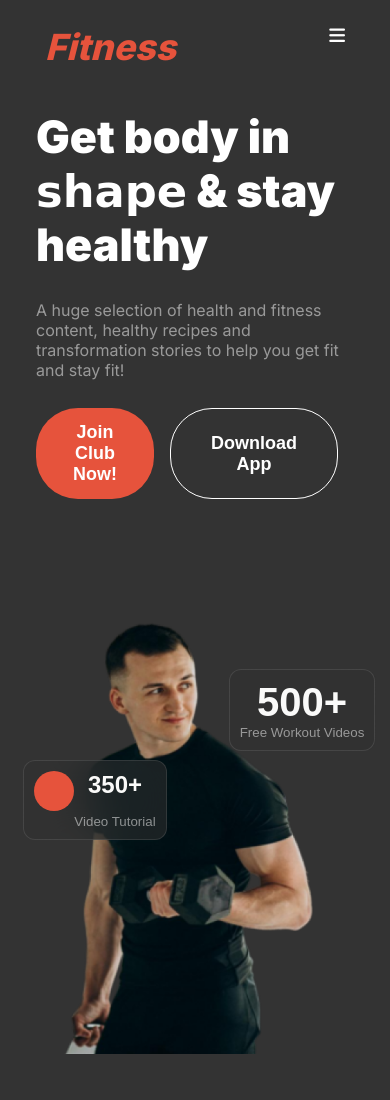
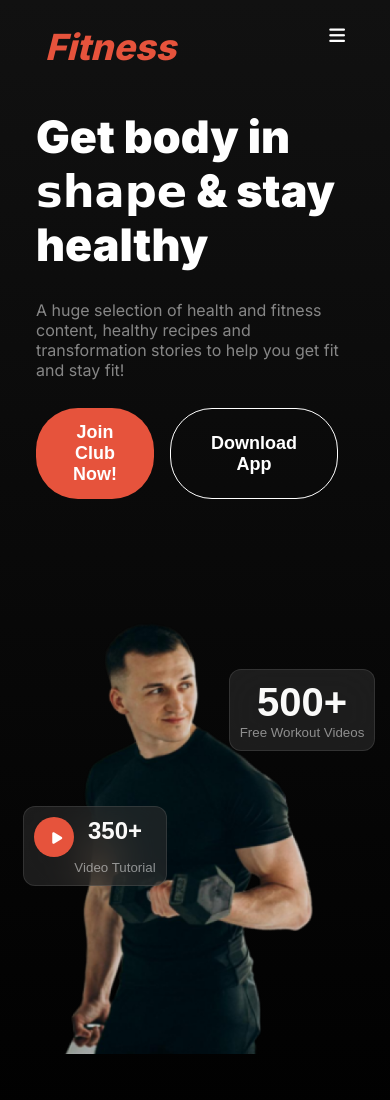
Before and after one commit to AyeshaFerdous/Assignment-2, a plain HTML site: page index.html in a window 390 px wide. Shown: the top 1100 px of the page. Drawn offline with Linux system fonts and the light colour scheme; a web font is replaced by a local one.

Commit message:
change some codes

```diff
--- a/index.html
+++ b/index.html
@@ -55,7 +55,7 @@
 
                 </div>
                 <button id="badge-2">
-                    <div class="box"></div>
+                    <div class="box"><i class="fa-solid fa-play play-icon"></i></div>
                     <div class="badge-2-desc">
                         <span id="badge-2-title">350+</span>
                     <br>
@@ -71,6 +71,7 @@
 
     <main>
         <div class="container">
+            <!-- change habits section starts here -->
        <section id="change-habits">
         <h3 class="section-title">Change Your Habits</h3>
         <p class="section-subtitle primary-color">We believe fitness should be accessible to everyone, everywhere, regardless of income or access to a gym.</p>
@@ -114,7 +115,9 @@
             </div>
         </div>
        </section>
+           <!-- change habits section ends here -->
 
+           <!-- extra-mile section starts here -->
        <section id="extra-mile" >
         <div class="extra-mile-section-container display-flex">
             <div class="extra-mile-content">
@@ -127,7 +130,9 @@
             </div>
         </div>
        </section>
+       <!-- extra mile section ends here -->
     </div>
+    <!-- bmi-calculator section starts here -->
     <div class="bmi-calculator-title-section">
         <h3 class="section-title title">BMI Calculator</h3>
         <p class="section-subtitle subtitle primary-color">We believe fitness should be accessible to everyone, everywhere, regardless of income or access to a gym.</p>
@@ -190,8 +195,9 @@
         </div>
        </section>
 
+       <!-- bmi-calculator section ends here -->
 
-
+       <!-- make our team section starts here -->
        <section id="make-our-team">
         <div class="container">
         <h3 class="section-title">Make Our Team</h3>
@@ -266,7 +272,9 @@
         </div>
        </section>
 
+       <!-- make our team section ends here -->
 
+       <!-- offer section starts here -->
        <section id="offer-section">
           <div class="container">
             <h3 class="section-title">Offer</h3>
@@ -308,6 +316,7 @@
             </div>
           </div>
        </section>
+       <!-- offer section ends here -->
     </main>
 
     <footer>
--- a/responsive.css
+++ b/responsive.css
@@ -25,8 +25,11 @@
         right: -107px;
     }
     #badge-2{
-        top: -322px;
+        top: -276px;
         left: -100px;
+    }
+    .play-icon{
+        display: block;
     }
     .banner-img img{
         padding: 24px;
@@ -139,6 +142,7 @@
         top: 194px;
         right: -128px;
     }
+
     #badge-2{
         top: -217px;
         left: -140px;
--- a/style.css
+++ b/style.css
@@ -8,6 +8,8 @@
 
 body{
     font-family: "Inter", sans-serif;
+
+
 
 }
 
@@ -31,7 +33,7 @@ body{
    background: rgb(230, 83, 60);
 }
 main{
-    background-color: black;
+   background-color: black;
 
 }
 .section-title{
@@ -50,8 +52,8 @@ main{
 }
 /* header starts */
 #header-bg{
-    background-color: rgba(0,0,0,0.8);
-    background-blend-mode: overlay;
+    background: linear-gradient(180.00deg, rgb(17, 17, 17),rgba(119, 119, 119, 0) 100%);
+    background-color: black;
 
 }
 /* nav section starts */
@@ -168,6 +170,14 @@ ul .hamburg-item{
     height: 40px;
     background: rgb(230, 83, 60);
     border-radius: 50%;
+    position: relative;
+}
+.play-icon{
+   color: white;
+   position: absolute;
+   top: 15px;
+   right: 12px;
+   display: none;
 }
 #badge-2{
     display: flex;
@@ -234,7 +244,7 @@ ul .hamburg-item{
     background-color: rgba(255, 255, 255, 0.1);
   }
   .extra-mile-content{
-    width: 600px;
+    width: 50%;
     padding: 45px;
 
   }
@@ -253,7 +263,7 @@ ul .hamburg-item{
     border-radius: 42px;
   }
   .extra-mile-img{
-    width: 600px;
+    width: 50%;
     padding: 45px;
 
   }
```
